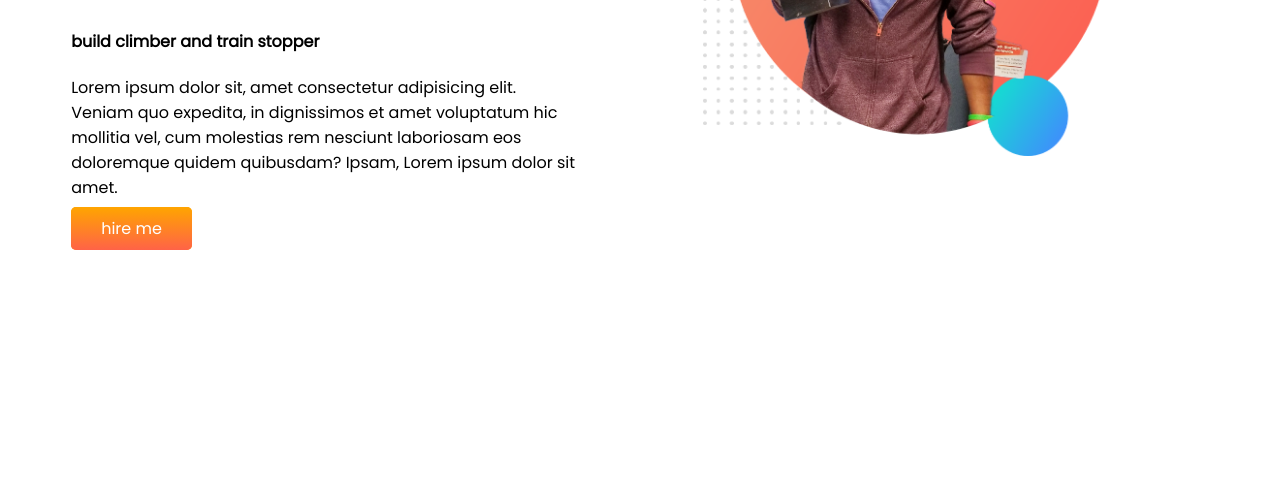
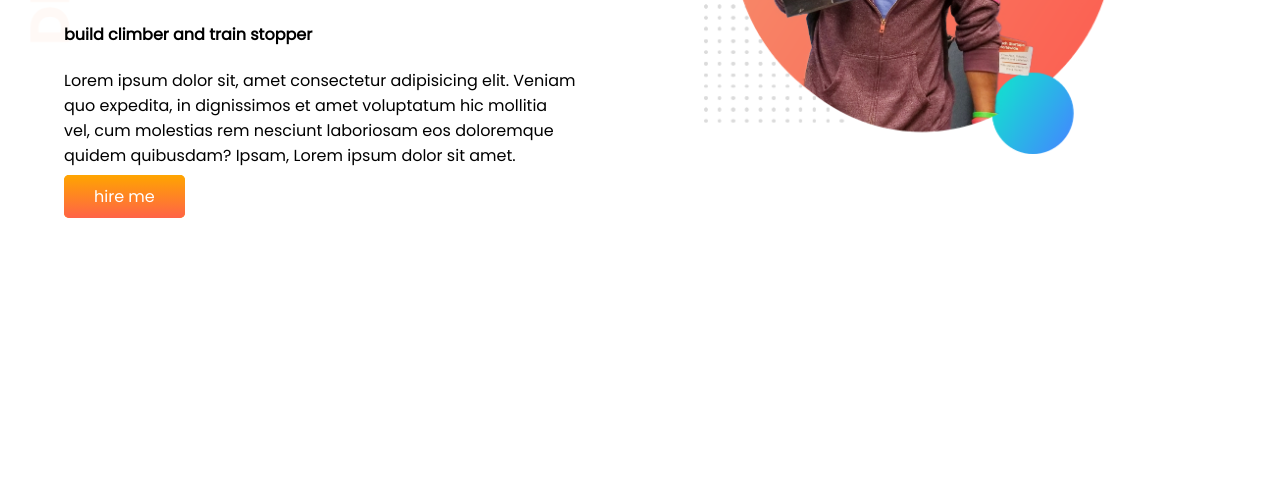
Before and after one commit to amirFahim/devoloper-portfolio, a plain HTML site: page index.html in a window 1280 px wide. Shown: the part 317-800 px from the top of the page. Drawn offline with Linux system fonts and the light colour scheme.

Commit message:
img added

```diff
--- a/index.html
+++ b/index.html
@@ -13,7 +13,7 @@
 </head>
 
 <body>
-    <section>
+    <section class="top-bannar">
         <div class="half-widht">
             <h1>
                 welcome to
--- a/style.css
+++ b/style.css
@@ -1,5 +1,6 @@
 body{
     font-family: 'Poppins', sans-serif;
+    margin: 0px;
 
 }
 h1{
@@ -29,3 +30,8 @@ section{
     background-image: linear-gradient(orange, tomato);
 
 }
+.top-bannar{
+    background-image: url(images/top-banner.png);
+    background-repeat: no-repeat;
+
+}
```
